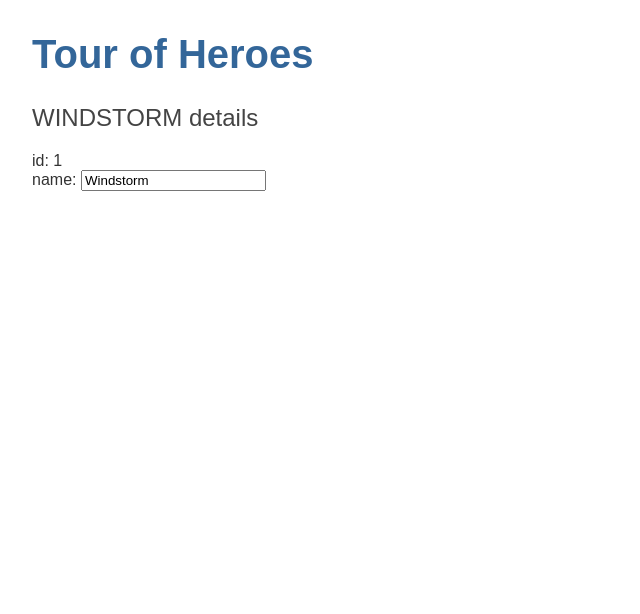
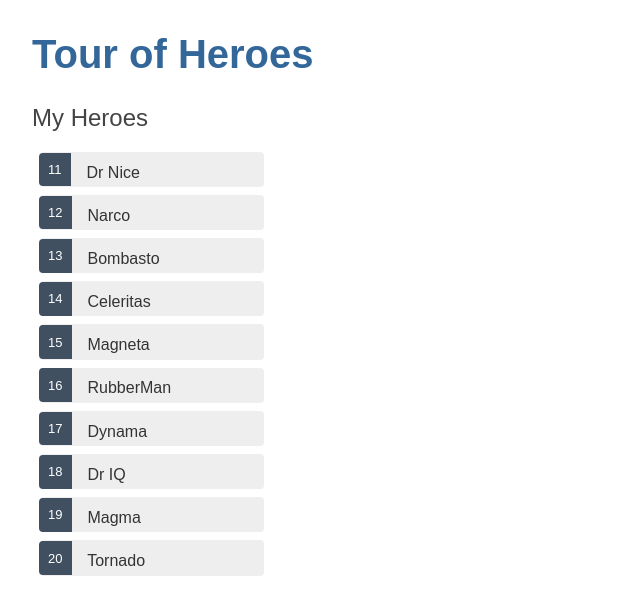
Before and after one commit to 1cheese/angular-tour-of-heroes, an Angular app: page / in a window 1280 px wide. Shown: the top 614 px of the page, without its empty margins (0-640 px from the left). Built offline with nearby package versions, Linux system fonts and the light colour scheme.

Commit message:
Finish "Display a List" chapter

```diff
--- /dev/null
+++ b/src/app/constants/mock-heroes.ts
@@ -0,0 +1,14 @@
+import { Hero } from '../interfaces/Hero';
+
+export const HEROES: Hero[] = [
+    { id: 11, name: 'Dr Nice' },
+    { id: 12, name: 'Narco' },
+    { id: 13, name: 'Bombasto' },
+    { id: 14, name: 'Celeritas' },
+    { id: 15, name: 'Magneta' },
+    { id: 16, name: 'RubberMan' },
+    { id: 17, name: 'Dynama' },
+    { id: 18, name: 'Dr IQ' },
+    { id: 19, name: 'Magma' },
+    { id: 20, name: 'Tornado' },
+];
--- a/src/app/heroes/heroes.component.css
+++ b/src/app/heroes/heroes.component.css
@@ -0,0 +1,44 @@
+/* HeroesComponent's private CSS styles */
+.heroes {
+    margin: 0 0 2em 0;
+    list-style-type: none;
+    padding: 0;
+    width: 15em;
+}
+.heroes li {
+    cursor: pointer;
+    position: relative;
+    left: 0;
+    background-color: #eee;
+    margin: 0.5em;
+    padding: 0.3em 0;
+    height: 1.6em;
+    border-radius: 4px;
+}
+.heroes li:hover {
+    color: #607d8b;
+    background-color: #ddd;
+    left: 0.1em;
+}
+.heroes li.selected {
+    background-color: #cfd8dc;
+    color: white;
+}
+.heroes li.selected:hover {
+    background-color: #bbd8dc;
+    color: white;
+}
+.heroes .badge {
+    display: inline-block;
+    font-size: small;
+    color: white;
+    padding: 0.8em 0.7em 0 0.7em;
+    background-color: #405061;
+    line-height: 1em;
+    position: relative;
+    left: -1px;
+    top: -4px;
+    height: 1.8em;
+    margin-right: 0.8em;
+    border-radius: 4px 0 0 4px;
+}
--- a/src/app/heroes/heroes.component.html
+++ b/src/app/heroes/heroes.component.html
@@ -1,5 +1,20 @@
-<h2>{{ hero.name | uppercase }} details</h2>
-<div><span>id: </span>{{ hero.id }}</div>
-<div>
-    <label> name: <input [(ngModel)]="hero.name" placeholder="name" /></label>
+<h2>My Heroes</h2>
+<ul class="heroes">
+    <li
+        *ngFor="let hero of heroes"
+        [class.selected]="hero === selectedHero"
+        (click)="onSelect(hero)"
+    >
+        <span class="badge">{{ hero.id }}</span> {{ hero.name }}
+    </li>
+</ul>
+
+<div *ngIf="selectedHero">
+    <h2>{{ selectedHero.name | uppercase }} details</h2>
+    <div><span>id: </span>{{ selectedHero.id }}</div>
+    <div>
+        <label>
+            name: <input [(ngModel)]="selectedHero.name" placeholder="name"
+        /></label>
+    </div>
 </div>
--- a/src/app/heroes/heroes.component.ts
+++ b/src/app/heroes/heroes.component.ts
@@ -1,5 +1,7 @@
 import { Component, OnInit } from '@angular/core';
+
 import { Hero } from '../interfaces/Hero';
+import { HEROES } from '../constants/mock-heroes';
 
 @Component({
     selector: 'app-heroes',
@@ -7,12 +9,14 @@
     styleUrls: ['./heroes.component.css'],
 })
 export class HeroesComponent implements OnInit {
-    hero: Hero = {
-        id: 1,
-        name: 'Windstorm',
-    };
+    heroes: Hero[] = HEROES;
+    selectedHero: Hero;
 
     constructor() {}
 
     ngOnInit(): void {}
+
+    onSelect(hero: Hero) {
+        this.selectedHero = hero;
+    }
 }
```
